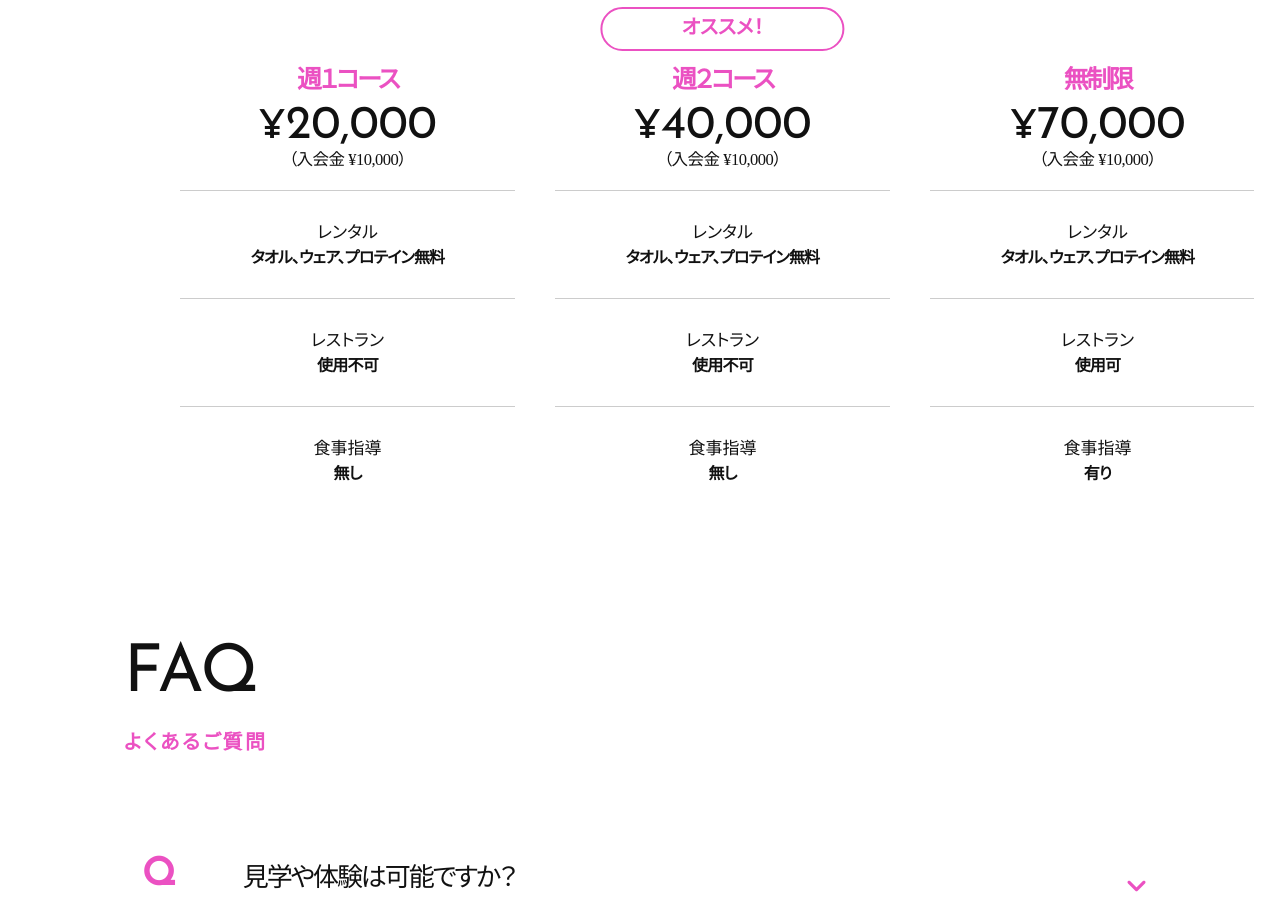
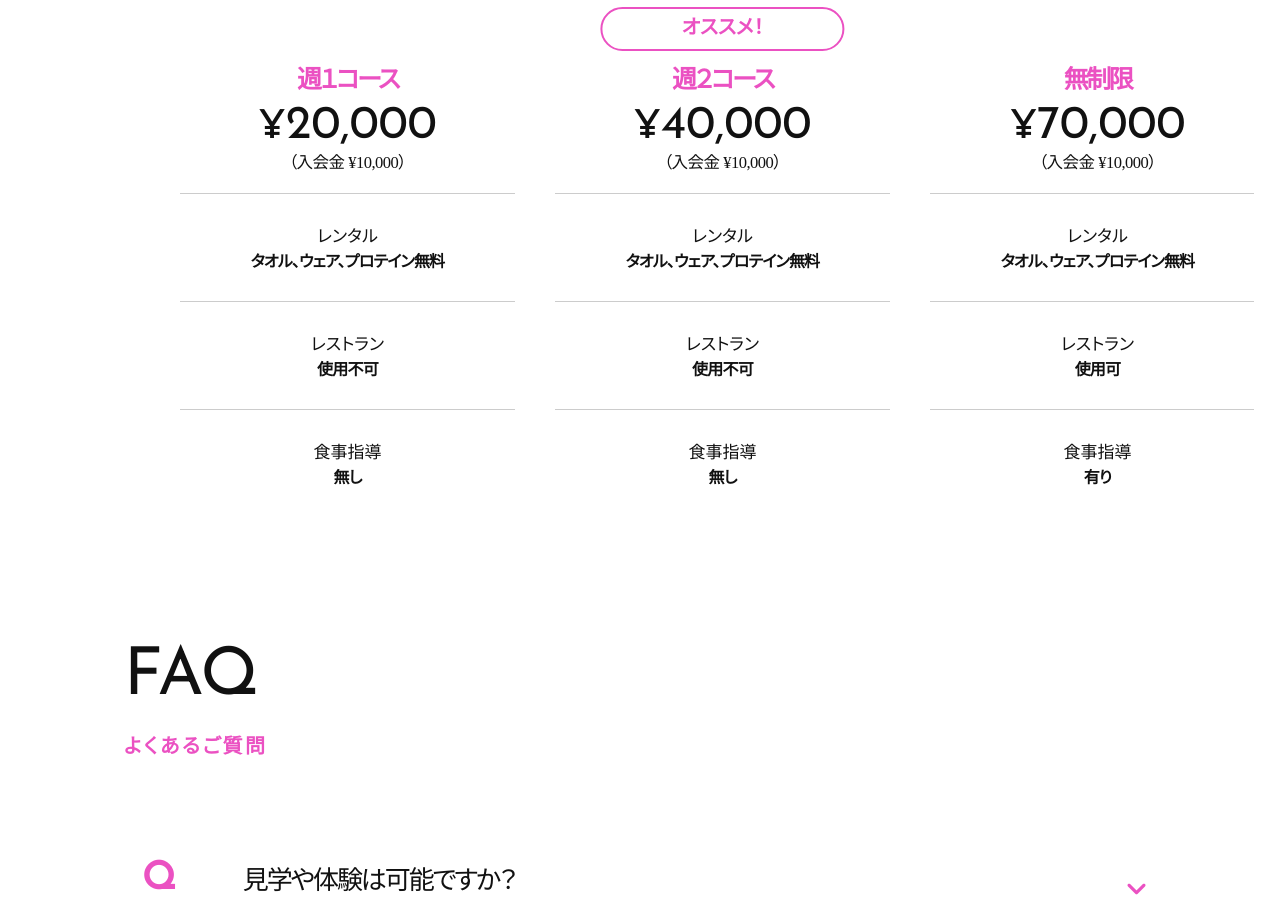
Before and after one commit to aaaa1597/webdesigner-go-HTMLCSS-lesson004, a plain HTML site: page index.html in a window 1280 px wide. Shown: the part 4065-4965 px from the top of the page. Drawn offline with nearby package versions, Linux system fonts and the light colour scheme.

Commit message:
レイアウト不具合修正

```diff
--- a/style.css
+++ b/style.css
@@ -584,14 +584,12 @@ Price
   margin-top: -0.5%;
   font-size: 47px;
   letter-spacing: 0.015em;
-  padding-bottom: 20px;
 }
 .pricebox__price p::first-letter {
   font-size: 40px;
 }
 .pricebox__admfee {
   margin: 0 auto;
-  margin-top: -7%;
   font-size: 16.5px;
   font-family: "Hiragino Kaku Gothic ProN", "Hiragino Sans";
   letter-spacing: -0.03em;
```
